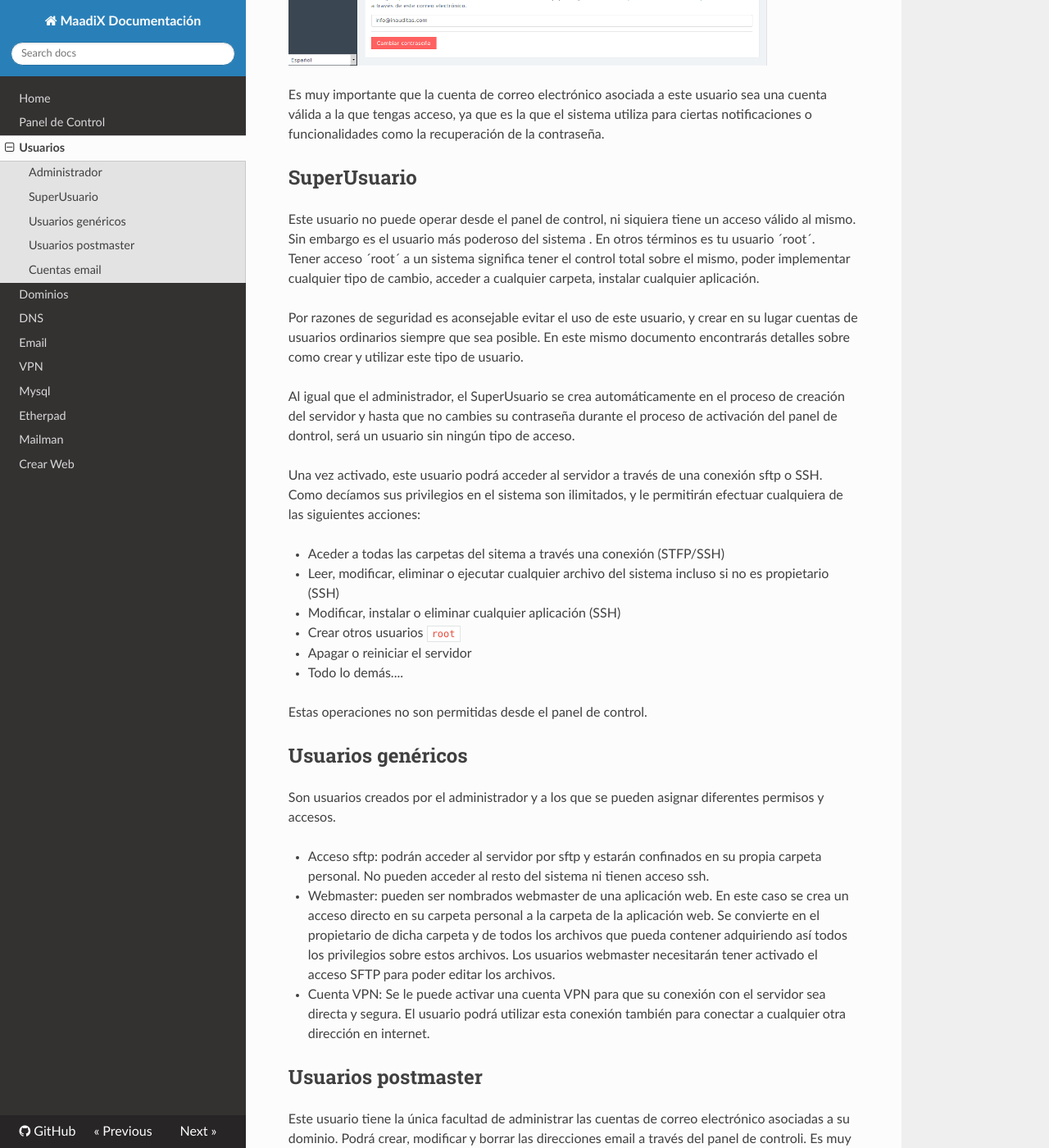
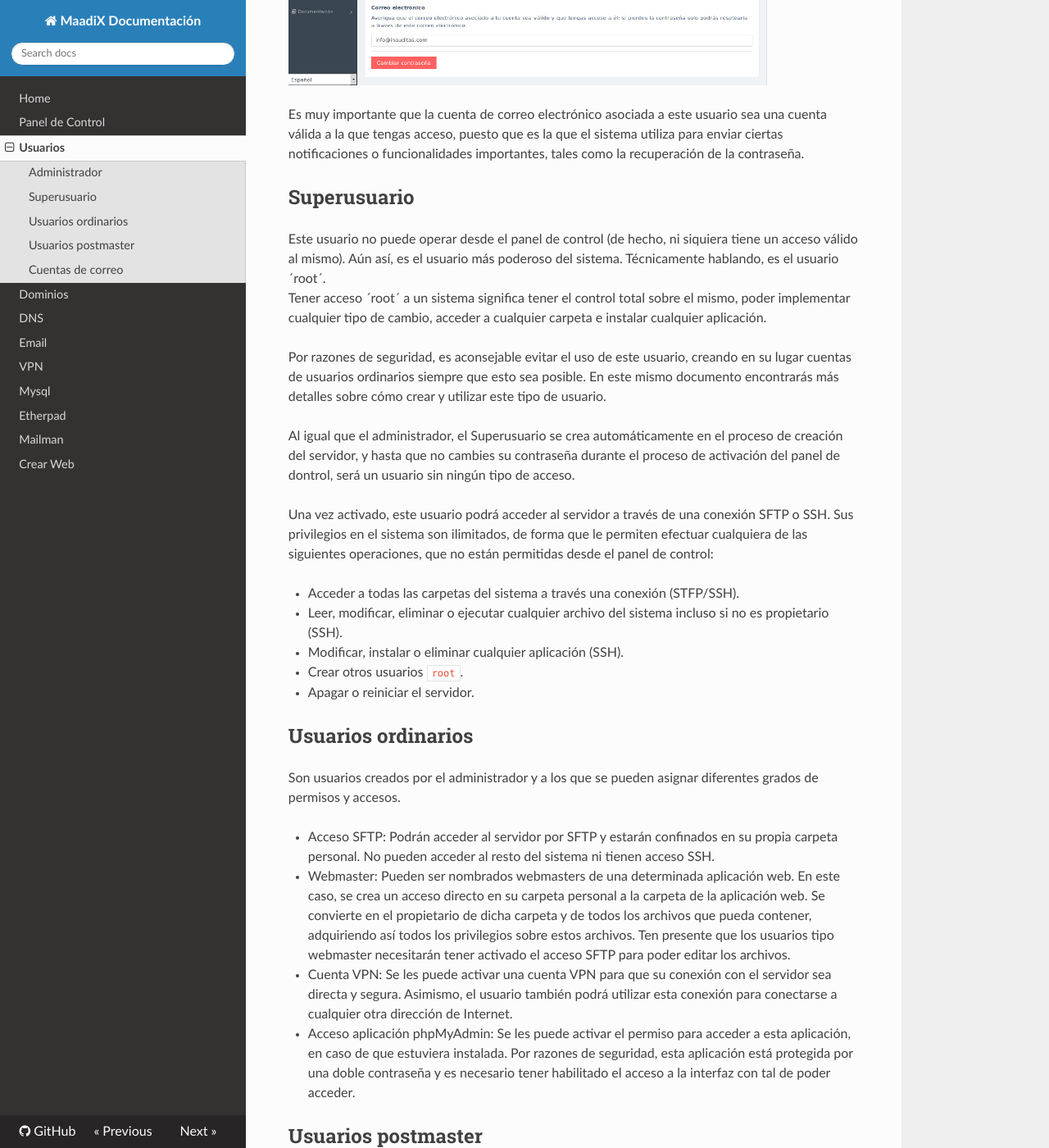
Before and after one commit to MaadixNet/docs, an MkDocs documentation site: the page built from docs/users.md, in a window 1280 px wide and 1400 px high, scrolled down 1232 px. Shown: the whole window at 82% size. Built offline with MkDocs 1.6.1, drawn with Linux system fonts in a browser that asks for light colours; nearby versions of some CDN libraries; old or Windows-style settings are respelled for this version of MkDocs; some of the changed text lies outside the part shown.

Commit message:
Correcciones ortográficas y gramaticales

```diff
--- a/docs/users.md
+++ b/docs/users.md
@@ -1,89 +1,83 @@
-# Admistración de cuentas de usuario
+# Categorías de usuarios
 
-Existen diferentes tipos de usuarios que puedes activar o administrar en tu sistema. Cada uno de ellos tiene privilegios y funciones distintas. Esta página te ayuda a entender cómo utilizar cada uno de ellos.
+En MaadiX existen diferentes categorías de usuarios que puedes activar o administrar en tu sistema. Cada uno de ellos cuenta con distintos privilegios y funciones, que en esta página te ayudaremos a entender para saber mejor cómo utilizarlos.
 
 
-* **Administrador del Panel de Control**: Es el único usuario con ilimitados privilegios para la administración de los datos a través del panel de control. Este usuario se crea automáticamente en el mismo momento en el que se crea el servidor y no se puede eliminar.
-* **SuperUsuario**: Este usuario no tiene acceso a través del panel de control sin embargo es más poderoso que el anterior ya que tiene ilimitados privilegios sobre todo el sistema (usuario root de Linux).
-* **Usuarios ordinarios**: Usuarios que el el administrador puede crear a través del panel de control y a los que puede otorgar permisos para utlizar o acceder a los servicios.
-* **Usuario Postmaster**: Por cada dominio activado en el panel de control se crea una cuenta postmaster. Este tipo de usuario tendrá la posbilidad de crear y administrar cuentas de correo electrónico asociadas al mismo dominio.
-* **Cuentas email**: Los titulares de una cuenta de correo electrónico tendrán acceso al panel de control con el único privilegio de ver o editar sus propios datos (contraseña, nombre, reenvío autómatico).
+* **Administrador del panel de control**: Se trata del único usuario con privilegios ilimitados para la administración de los datos a través del panel de control. Este usuario se crea automáticamente en el mismo momento en el que se crea el servidor y no se puede eliminar.
+* **Superusuario**: Aunque este usuario no tenga acceso a través del panel de control, es jerárquicamente más importante que el anterior, dado que tiene unos privilegios ilimitados sobre la totalidad del sistema ("usuario root" de Linux). No se puede eliminar, de modo que no llegues a perder nunca el acceso root al sistema.
+* **Usuarios ordinarios**: Usuarios que el administrador puede crear a través del panel de control, a los cuales puede otorgar permisos para utilizar o acceder a los distintos servicios.
+* **Usuario postmaster**: Por cada dominio activado en el panel de control, se crea una cuenta postmaster. Este tipo de usuario tendrá la posibilidad de crear y administrar cuentas de correo electrónico asociadas al mismo dominio.
+* **Cuentas de correo**: Los titulares de una cuenta de correo electrónico tendrán acceso al panel de control con el único privilegio de ver o editar sus propios datos (contraseña, nombre, reenvío autómatico...).
 
 ## Administrador
 
-El administrador del panel de control es probablemente el usuario que más utilizarás, ya que es el que tiene todos los privilegios en el panel de control. Esto significa que este usuario puede crear, configurar y eliminar a todos los demás usuarios, los dominios, las cuentas de correo electrónico y cualquier otro dato administrable desde el panel de control.
+El administrador del panel de control es probablemente el usuario que más utilizarás, ya que es el que tiene todos los privilegios dentro del panel de control. Esto significa que este usuario puede crear, configurar y eliminar a todos los demás usuarios, los dominios, las cuentas de correo electrónico y cualquier otro dato administrable desde el panel de control.
 
-Este usuario se crea automáticamente  y no se puede eliminar. De lo contarío perderías el acceso al panel de control.
-Cuando desde Maadix construimos el servidor instalando las aplicaciones que has elejido, también creamos este usuario asignándole una contraseña aleatoria que por razones de seguridad estás forzado a cambiar la primera vez que accedes al panel de control.
+Este usuario se crea automáticamente y no es posible eliminarlo. De lo contrario, perderías el acceso al panel de control.
+Cuando desde MaadiX construimos el servidor, también creamos este usuario asignándole, una contraseña aleatoria que por razones de seguridad estás obligado a cambiar la primera vez que accedes al panel de control.
 
-Todos los parámetros, menos el nombre de usuario, se pueden editar en cualquier momento desde la página de perfil del panel de control. Puedes acceder a ella a través del menú que se despliega en la esquina superior derecha.
+Todos los parámetros, excepto el nombre de usuario, se pueden editar en cualquier momento desde la página de 'Perfil' del panel de control. Puedes acceder a ella a través del menú que se despliega en la esquina superior derecha.
 
 ![admin](../img/usuarios/admin.png)
 
-Es muy importante que la cuenta de correo electrónico asociada a este usuario sea una cuenta válida a la que tengas acceso, ya que es la que el sistema utiliza para ciertas notificaciones o funcionalidades como la recuperación de la contraseña.
+Es muy importante que la cuenta de correo electrónico asociada a este usuario sea una cuenta válida a la que tengas acceso, puesto que es la que el sistema utiliza para enviar ciertas notificaciones o funcionalidades importantes, tales como la recuperación de la contraseña.
 
 
 
-## SuperUsuario
+## Superusuario
 
-Este usuario no puede operar desde el panel de control, ni siquiera tiene un acceso válido al mismo. Sin embargo es el usuario más poderoso del sistema . En otros términos es tu usuario ´root´.
-Tener acceso ´root´ a un sistema significa tener el control total sobre el mismo, poder implementar cualquier tipo de cambio, acceder a cualquier carpeta, instalar cualquier aplicación.
+Este usuario no puede operar desde el panel de control (de hecho, ni siquiera tiene un acceso válido al mismo). Aún así, es el usuario más poderoso del sistema. Técnicamente hablando, es el usuario ´root´.
+Tener acceso ´root´ a un sistema significa tener el control total sobre el mismo, poder implementar cualquier tipo de cambio, acceder a cualquier carpeta e instalar cualquier aplicación.
 
 
-Por razones de seguridad es aconsejable evitar el uso de este usuario, y crear en su lugar cuentas de usuarios ordinarios siempre que sea posible. En este mismo documento encontrarás detalles sobre como crear y utilizar este tipo de usuario.
+Por razones de seguridad, es aconsejable evitar el uso de este usuario, creando en su lugar cuentas de usuarios ordinarios siempre que esto sea posible. En este mismo documento encontrarás más detalles sobre cómo crear y utilizar este tipo de usuario.
 
 
-Al igual que el administrador, el SuperUsuario se crea automáticamente en el proceso de creación del servidor y hasta que no cambies su contraseña durante el proceso de activación del panel de dontrol, será un usuario sin ningún tipo de acceso.
+Al igual que el administrador, el Superusuario se crea automáticamente en el proceso de creación del servidor, y hasta que no cambies su contraseña durante el proceso de activación del panel de dontrol, será un usuario sin ningún tipo de acceso.
 
-Una vez activado, este usuario podrá acceder al servidor a través de una conexión sftp o SSH. Como decíamos sus privilegios en el sistema son ilimitados, y le permitirán efectuar cualquiera de las siguientes acciones:
+Una vez activado, este usuario podrá acceder al servidor a través de una conexión SFTP o SSH. Sus privilegios en el sistema son ilimitados, de forma que le permiten efectuar cualquiera de las siguientes operaciones, que no están permitidas desde el panel de control:
 
-* Aceder a todas las carpetas del sitema a través una conexión (STFP/SSH)
-* Leer, modificar, eliminar o ejecutar cualquier archivo del sistema incluso si no es propietario (SSH)
-* Modificar, instalar o eliminar cualquier aplicación (SSH)
-* Crear otros usuarios `root`
-* Apagar o reiniciar el servidor
-* Todo lo demás....
-
-Estas operaciones no son permitidas desde el panel de control.
+* Acceder a todas las carpetas del sistema a través una conexión (STFP/SSH).
+* Leer, modificar, eliminar o ejecutar cualquier archivo del sistema incluso si no es propietario (SSH).
+* Modificar, instalar o eliminar cualquier aplicación (SSH).
+* Crear otros usuarios `root`.
+* Apagar o reiniciar el servidor.
 
 
-## Usuarios genéricos
+## Usuarios ordinarios
 
-Son usuarios creados por el administrador y a los que se pueden asignar diferentes permisos y accesos.
+Son usuarios creados por el administrador y a los que se pueden asignar diferentes grados de permisos y accesos.
 
-* Acceso sftp: podrán acceder al servidor por sftp y estarán confinados en su propia carpeta personal. No pueden acceder al resto del sistema ni tienen acceso ssh.
-* Webmaster: pueden ser nombrados webmaster de una aplicación web. En este caso se crea un acceso directo en su carpeta personal a la carpeta de la aplicación web. Se convierte en el propietario de dicha carpeta y de todos los archivos que pueda contener adquiriendo  así todos los privilegios sobre estos archivos. Los usuarios webmaster necesitarán tener activado el acceso SFTP para poder editar los archivos.
-* Cuenta VPN: Se le puede activar una cuenta VPN para que su conexión con el servidor sea directa y segura. El usuario podrá utilizar esta conexión también para conectar a cualquier otra dirección en internet.
+* Acceso SFTP: Podrán acceder al servidor por SFTP y estarán confinados en su propia carpeta personal. No pueden acceder al resto del sistema ni tienen acceso SSH.
+* Webmaster: Pueden ser nombrados webmasters de una determinada aplicación web. En este caso, se crea un acceso directo en su carpeta personal a la carpeta de la aplicación web. Se convierte en el propietario de dicha carpeta y de todos los archivos que pueda contener, adquiriendo así todos los privilegios sobre estos archivos. Ten presente que los usuarios tipo webmaster necesitarán tener activado el acceso SFTP para poder editar los archivos.
+* Cuenta VPN: Se les puede activar una cuenta VPN para que su conexión con el servidor sea directa y segura. Asimismo, el usuario también podrá utilizar esta conexión para conectarse a cualquier otra dirección de Internet.
+* Acceso aplicación phpMyAdmin: Se les puede activar el permiso para acceder a esta aplicación, en caso de que estuviera instalada. Por razones de seguridad, esta aplicación está protegida por una doble contraseña y es necesario tener habilitado el acceso a la interfaz con tal de poder acceder.
 
 ## Usuarios postmaster
 
-Este usuario tiene la única facultad de administrar las cuentas de correo electrónico asociadas a su dominio. Podrá crear, modificar y borrar las direcciones email a través del panel de controli. Es muy útil para poder permitir estas tareas sin necesidad de otrogar a otro colaborador todos los privilegios.
+Este usuario solamente tiene la facultad de administrar las cuentas de correo electrónico asociadas a su dominio. Podrá crear, modificar y borrar las direcciones de correo a través del panel de control. Este tipo de usuario es sumamente útil para poder permitir estas tareas sin necesidad de otorgar a otro colaborador todos los privilegios.
 
-Los usuarios postmaster se crean por defecto por cada dominio que se habilita en el panel de control. Tienes un listado completo de estos usuarios en la página Usuarios -> Postmasters
-
-![Postmasters](../img/usuarios/postmasters.png)
-
-Desde esta misma página puedes asignar o resetear la sus contraseñas haciendo click en editar.
+Los usuarios postmaster se crean por defecto por cada dominio que se habilita en el panel de control.
 
 
-Para operar desde el panel de controlel postmaster tendrá que identificarse utilizando el nombre de usuario postmaster@sudominio.com y la contraseña que se le ha asgnado.
+Para operar desde el panel de control, el postmaster tendrá que identificarse utilizando el nombre de usuario postmaster@sudominio.com y la contraseña que se le ha asignado.
 
 ![Postmaster log in](../img/usuarios/postmaster-login.png)
 
 
-Una vez entrado en el panel de control este usuario tendrá una interfaz un poco diferente a la del administrador, en la que solo tendrá habilitado el acceso a las funcionalidades que tiene permitidas.
+Una vez dentro del panel de control, este usuario tendrá una interfaz ligeramente distinta a la del administrador, en la que sólo tendrá habilitado el acceso a las funcionalidades que tiene permitidas.
 
 ![Postmaster logged in](../img/usuarios/postmaster-logged.png)
 
 
-## Cuentas email
+## Cuentas de correo
 
 Las cuentas de correo electrónico creadas en el panel de control pueden ser administradas directamente por su titular.
-El usuario que tenga un email activado podrá entrar en el panel de control insertando su cuenta de correo como nombre de usuario y la contraseña asignada a la misma.
+El usuario que tenga un correo electrónico activado, podrá entrar en el panel de control insertando su cuenta de correo como nombre de usuario y la contraseña asignada a la misma.
 
 ![Email log in](../img/usuarios/email-login.png)
 
-Sus privilegios de edición están limitados a su propia cuenta de correo electrónico. Podrá cambiar su contraseña, su nombre y apillodo y establecer o desactivar el renvío automático.
-También puede aceeder para consultar los datos para la configuración de su cuenta en un cliente de correo electrónico en su ordenador (Thunderbird, Outlook, etc).
+Sus privilegios de edición están limitados a su propia cuenta de correo electrónico. Podrá cambiar la contraseña, su nombre y apellido, aparte de establecer o desactivar el reenvío automático.
+También puede acceder para consultar los datos para la configuración de su cuenta en un cliente de correo electrónico en su dispositivo (Thunderbird, Outlook...).
 
 ![Email logged in](../img/usuarios/email-logged.png)
```
